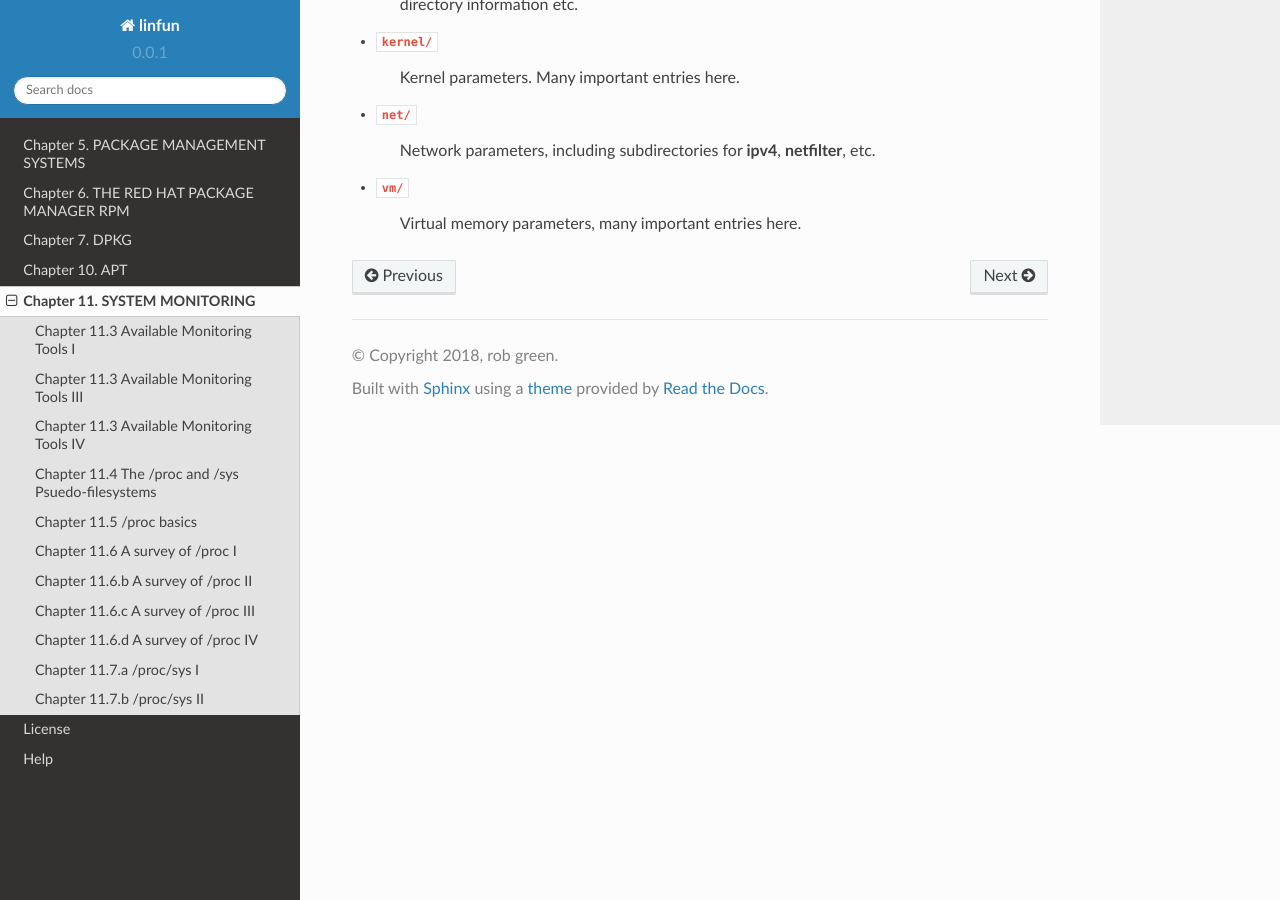
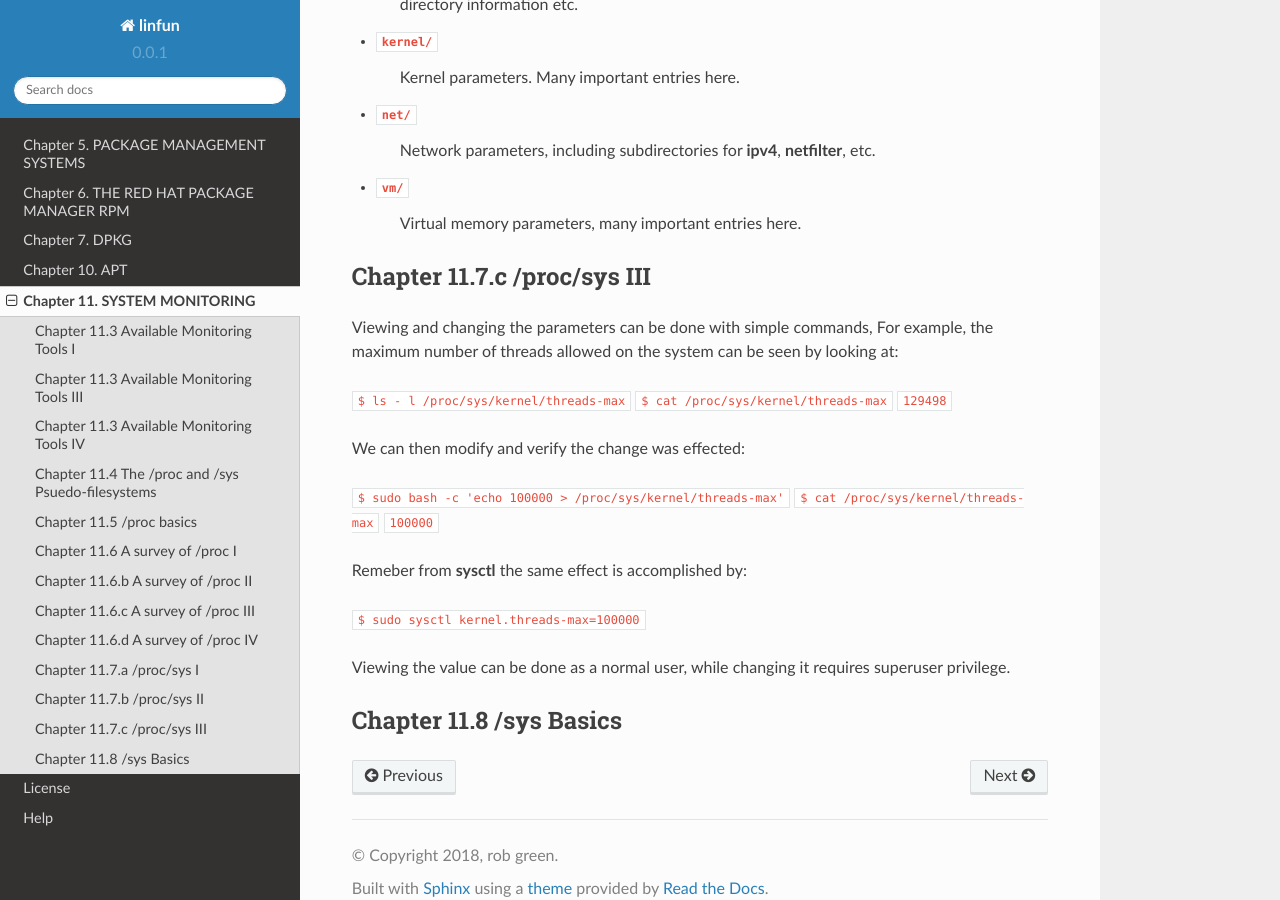
Before and after one commit to py010/linfun, a Sphinx documentation site: the page built from docs/source/chapter11.rst, in a window 1280 px wide and 900 px high, scrolled down 5306 px. Built offline with Sphinx 7.4.7 and the Read the Docs theme 2.0.0, drawn with Linux system fonts in a browser that asks for light colours; pages that are not in the unit, such as notebooks, are missing from menus.

Commit message:
chapter 11.8 sys basics

```diff
--- a/docs/source/chapter11.rst
+++ b/docs/source/chapter11.rst
@@ -176,3 +176,29 @@ Each of these subdirectories contains information, as well as knobs that can be
 
 * ``vm/``
    Virtual memory parameters, many important entries here.
+
+
+Chapter 11.7.c /proc/sys III
+^^^^^^^^^^^^^^^^^^^^^^^^^^^^
+
+Viewing and changing the parameters can be done with simple commands, For example, the maximum number of threads allowed on the system can be seen by looking at:
+
+``$ ls - l /proc/sys/kernel/threads-max``
+``$ cat /proc/sys/kernel/threads-max``
+``129498``
+
+We can then modify and verify the change was effected:
+
+``$ sudo bash -c 'echo 100000 > /proc/sys/kernel/threads-max'``
+``$ cat /proc/sys/kernel/threads-max``
+``100000``
+
+Remeber from **sysctl** the same effect is accomplished by:
+
+``$ sudo sysctl kernel.threads-max=100000``
+
+Viewing the value can be done as a normal user, while changing it requires superuser privilege.
+
+
+Chapter 11.8 /sys Basics
+^^^^^^^^^^^^^^^^^^^^^^^^
```
